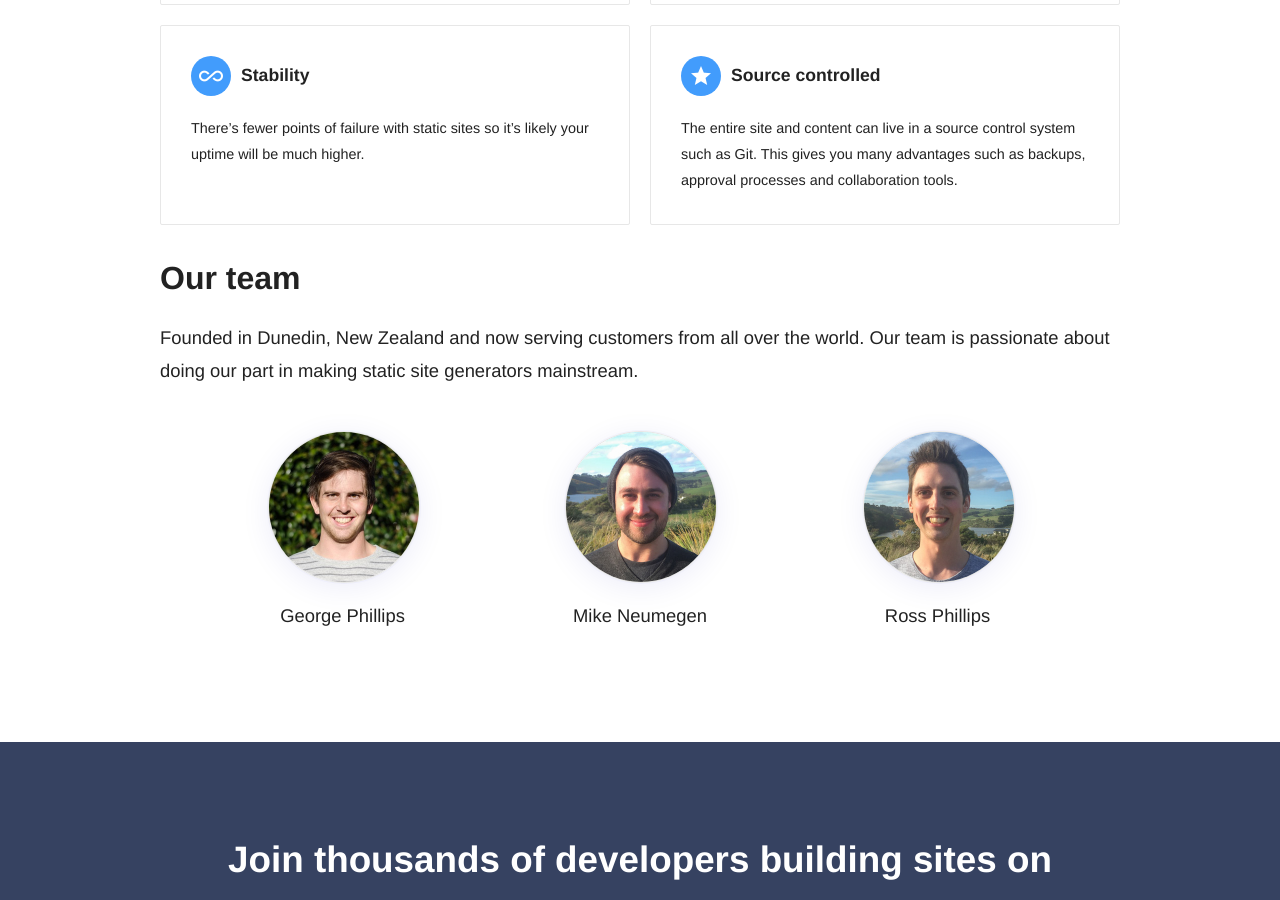
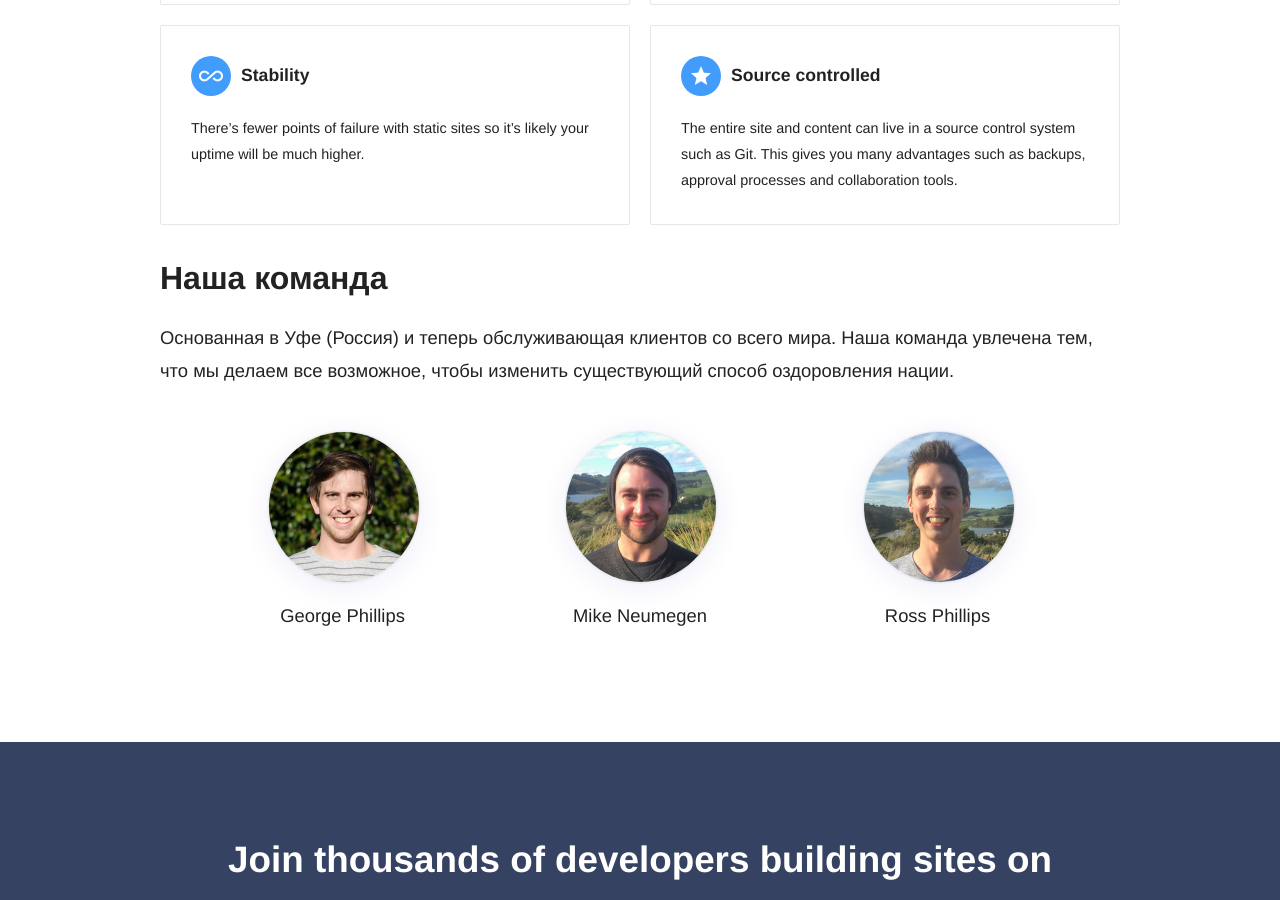
Before and after one commit to RakhimyanTim/adroholic.github.io, a Jekyll site: the page built from pages/about.html, in a window 1280 px wide and 900 px high, scrolled down 1014 px. Built offline with Jekyll 4.4.1, drawn with Linux system fonts in a browser that asks for light colours; some web fonts are replaced.

Commit message:
Update about.html

```diff
--- a/pages/about.html
+++ b/pages/about.html
@@ -40,8 +40,8 @@ static_manifesto:
 		{% endfor %}
 	</ul>
 
-	<h2>Our team</h2>
-	<p>Founded in Dunedin, New Zealand and now serving customers from all over the world. Our team is passionate about doing our part in making static site generators mainstream.</p>
+	<h2>Наша команда</h2>
+	<p>Основанная в Уфе (Россия) и теперь обслуживающая клиентов со всего мира. Наша команда увлечена тем, что мы делаем все возможное, чтобы изменить существующий способ оздоровления нации.</p>
 
 	<ul class="mugs">
 		{% for person_obj in site.data.authors %}
```
